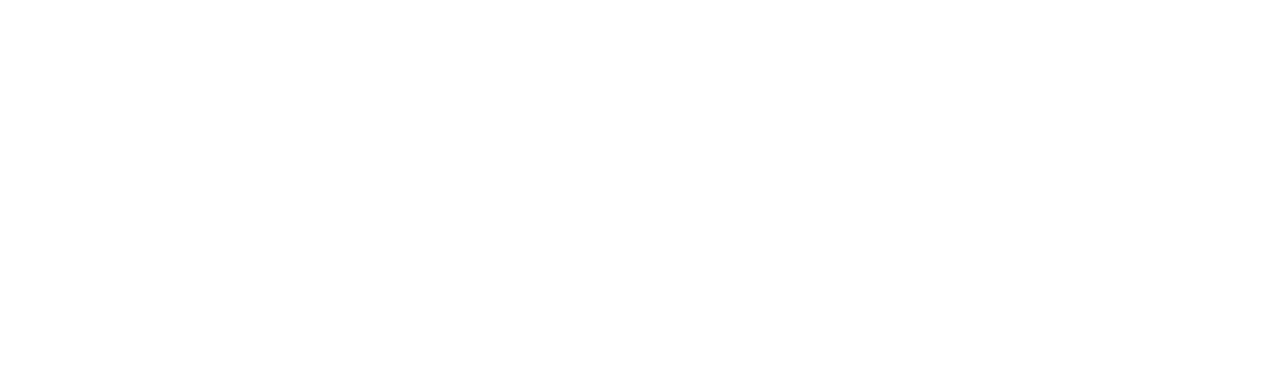
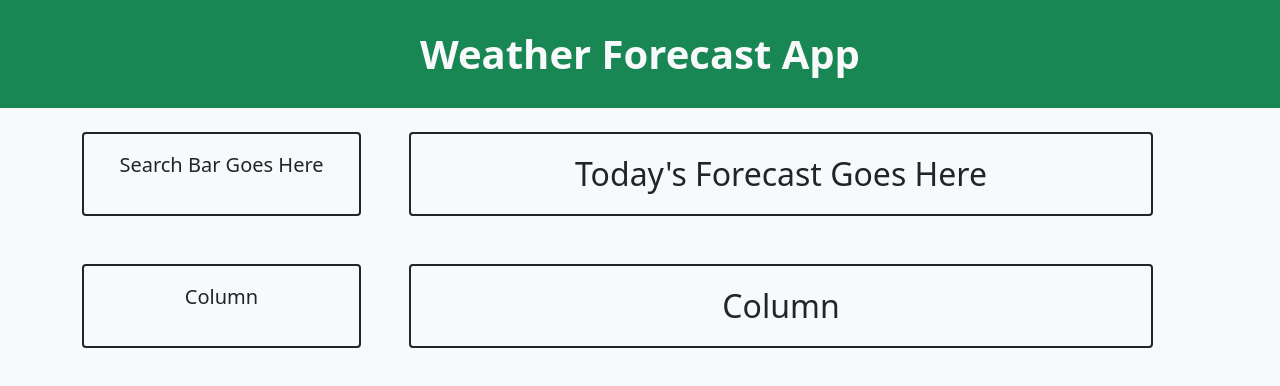
Before and after one commit to KevinKiely/Weather-Forecast-App, a plain HTML site: page index.html in a window 1280 px wide. Drawn offline with nearby package versions, Linux system fonts and the light colour scheme.

Commit message:
Styling and Formatting

```diff
--- a/assets/style.css
+++ b/assets/style.css
@@ -0,0 +1,7 @@
+#side-content{
+flex: 1 1 40%;
+};
+
+#main-content{
+flex: 1 1 60%
+};
--- a/index.html
+++ b/index.html
@@ -17,7 +17,23 @@
     <link rel="stylesheet" href="./assets/style.css" />
     <title>Weather Forecast Application</title>
 </head>
-<body>
+<body class="bg-light">
+<nav class= "col-12 bg-success text-light text-center fs-1 fw-bold p-4"> Weather Forecast App</nav>
+
+<main class="container mt-4">
+  <div class="container text-center">
+    <div class="row row-cols-2 gap-5">
+      <div class="col-3 border border-dark border-2 rounded p-3 fs-5">Search Bar Goes Here</div>
+
+      <div class="col-8 border border-dark border-2 rounded p-3 fs-2">Today's Forecast Goes Here</div>
+
+      <div class="col-3 border border-dark border-2 rounded p-3 fs-5">Column</div>
+
+      <div class="col-8 border border-dark border-2 rounded p-3 fs-2">Column</div>
+
+
+    </div>
+  </div>
 
 
 
@@ -28,8 +44,8 @@
 
 
 
-
-
+</section>
+</main>
     <script src="https://code.jquery.com/jquery-1.12.4.js"></script>
     <script src="https://code.jquery.com/ui/1.12.1/jquery-ui.js"></script>
     <script src="./assets/script.js"></script>
```
